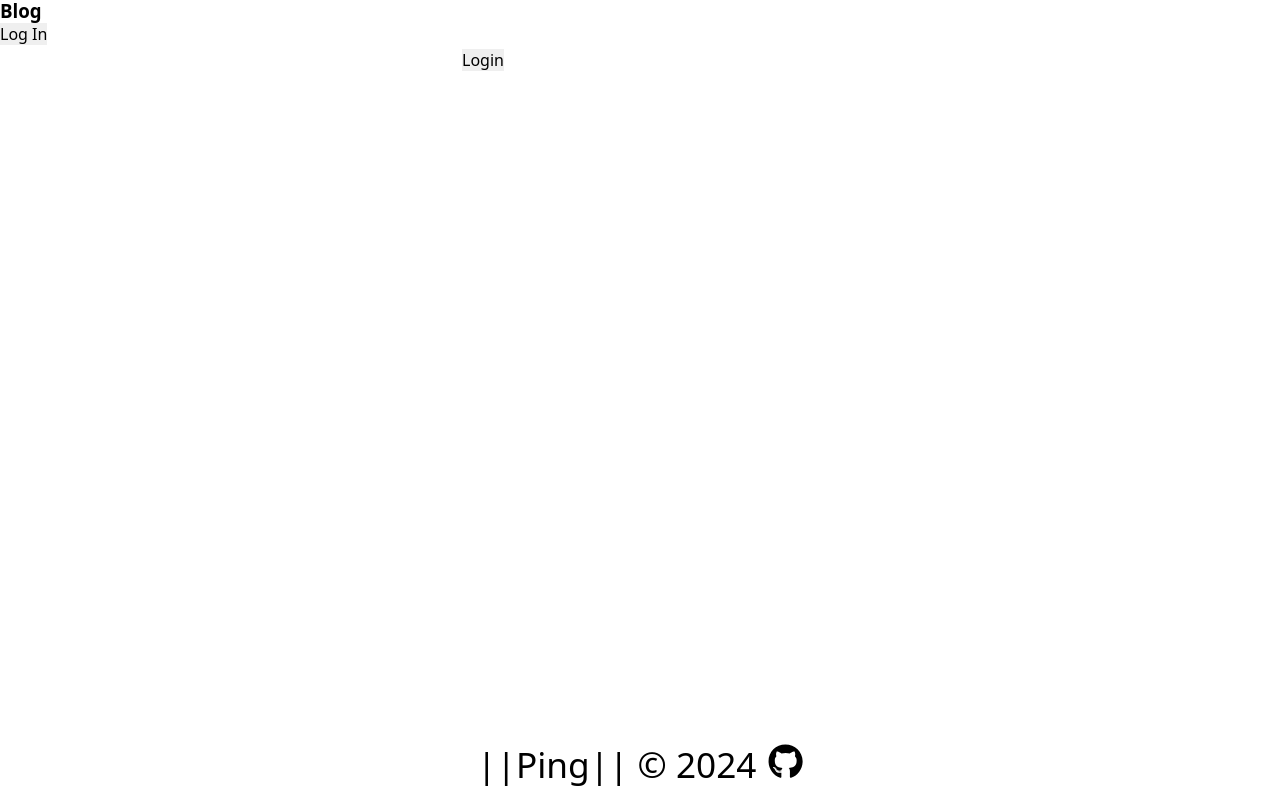
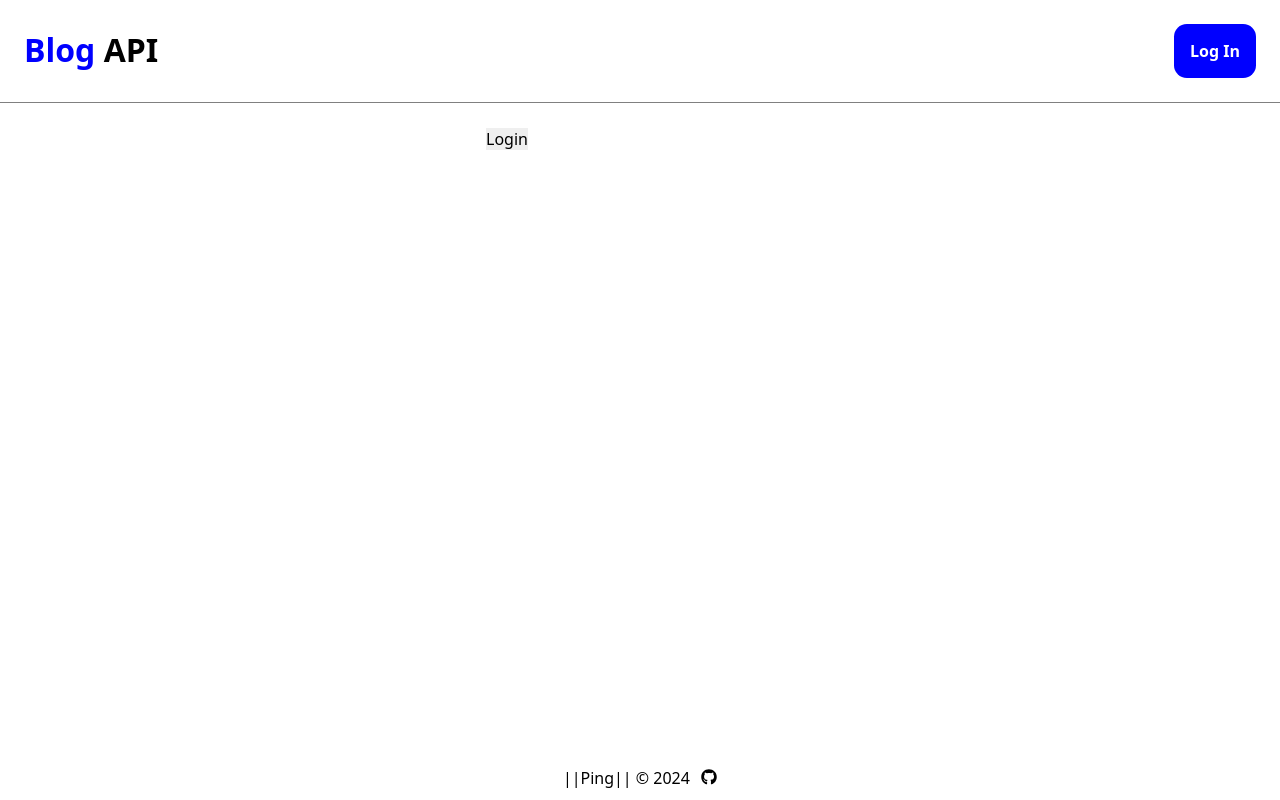
Before and after one commit to llpingll/blog-api, a React (Vite) app in the folder client/: page /login in a window 1280 px wide. Built offline with nearby package versions, Linux system fonts and the light colour scheme.

Commit message:
Create basic header styling | Create Post component

```diff
--- a/client/src/components/Footer.jsx
+++ b/client/src/components/Footer.jsx
@@ -13,7 +13,7 @@ const Footer = () => {
 };
 
 const FooterDiv = styled.div`
-  font-size: 2.2rem;
+  font-size: var(--16px);
   width: 100%;
   display: flex;
   justify-content: center;
--- a/client/src/components/Header.jsx
+++ b/client/src/components/Header.jsx
@@ -2,6 +2,7 @@ import { useAuth } from "./provider/AuthProvider";
 import { useNavigate, Link } from "react-router-dom";
 import { useState } from "react";
 import { IoIosArrowUp, IoIosArrowDown } from "react-icons/io";
+import styled from "styled-components";
 
 const Header = () => {
   const [showAccount, setShowAccount] = useState(false);
@@ -10,32 +11,113 @@ const Header = () => {
   const navigate = useNavigate();
 
   return (
-    <div>
-      <Link to={"/"}>
-        <h3>Blog</h3>
-      </Link>
+    <HeaderContainer>
+      <Nav>
+        <Link to={"/"}>
+          <Logo>
+            <span>Blog</span> API
+          </Logo>
+        </Link>
+        {user && user.type === "admin" && (
+          <button onClick={() => navigate("/admin")}>Admin</button>
+        )}
+      </Nav>
       {!user ? (
         <button onClick={() => navigate("/login")}>Log In</button>
       ) : (
-        <button onClick={() => setShowAccount(!showAccount)}>
-          Account {showAccount ? <IoIosArrowUp /> : <IoIosArrowDown />}
+        <button
+          className="account-button"
+          onClick={() => setShowAccount(!showAccount)}
+        >
+          Account{showAccount ? <IoIosArrowUp /> : <IoIosArrowDown />}
         </button>
       )}
       {showAccount && (
-        <div>
-          <div>
+        <AccountDetails>
+          <UserInfo>
             <p>Signed in as</p>
-            <p>{user.name}</p>
+            <p className="user">{user.name}</p>
             <p>{user.email}</p>
-          </div>
+          </UserInfo>
           <hr />
-          <div>
+          <div className="logout">
             <button onClick={() => setToken(null)}>Logout</button>
           </div>
-        </div>
+        </AccountDetails>
       )}
-    </div>
+    </HeaderContainer>
   );
 };
 
+const HeaderContainer = styled.div`
+  width: 100%;
+  border-bottom: 1px grey solid;
+  display: flex;
+  justify-content: space-between;
+  padding: var(--24px);
+
+  button {
+    font-size: var(--16px);
+    padding: 1rem;
+    border-radius: 0.8rem;
+    background-color: blue;
+    color: white;
+    font-weight: 600;
+  }
+
+  .account-button {
+    background-color: white;
+    border: 2px solid blue;
+    display: flex;
+    align-items: center;
+    gap: 0.3rem;
+    color: black;
+    font-weight: 500;
+  }
+`;
+
+const Nav = styled.nav`
+  display: flex;
+  gap: var(--24px);
+`;
+
+const Logo = styled.p`
+  font-size: var(--32px);
+  font-weight: 600;
+
+  span {
+    color: blue;
+  }
+`;
+
+const AccountDetails = styled.div`
+  display: flex;
+  flex-direction: column;
+  gap: 1rem;
+  position: absolute;
+  top: 8rem;
+  right: 1.5rem;
+  border: 2px grey solid;
+  padding: 1.2rem;
+  border-radius: var(--24px);
+  z-index: 2;
+  background-color: white;
+  color: ${({ theme }) => theme.colors.grey};
+
+  .logout {
+    text-align: center;
+  }
+
+  .user {
+    font-weight: 700;
+    color: black;
+  }
+`;
+
+const UserInfo = styled.div`
+  display: flex;
+  flex-direction: column;
+  gap: 0.5rem;
+`;
+
 export default Header;
--- a/client/src/components/Post.jsx
+++ b/client/src/components/Post.jsx
@@ -1,5 +1,33 @@
-const Post = () => {
-  return <div>Post</div>;
+import { Link, useLocation } from "react-router-dom";
+
+// eslint-disable-next-line react/prop-types
+const Post = ({ posts }) => {
+  const isAdminRoute = useLocation().pathname.includes("admin");
+
+  return (
+    <div>
+      {posts.length > 0 ? (
+        posts.map((post) => (
+          <Link to={`/post/${post._id}`} key={post._id}>
+            <h2>{post.title}</h2>
+            <p>{post.content}</p>
+            <div>
+              <p>By {post.author.name}</p>
+              <p>
+                Created on{" "}
+                {new Date(post.created_at).toLocaleDateString("en-GB")}
+              </p>
+              {isAdminRoute && (
+                <p>Status: {post.published ? "Published" : "Not Published"}</p>
+              )}
+            </div>
+          </Link>
+        ))
+      ) : (
+        <p>No Posts Found</p>
+      )}
+    </div>
+  );
 };
 
 export default Post;
--- a/client/src/components/PostForm.jsx
+++ /dev/null
@@ -1,5 +0,0 @@
-const PostForm = () => {
-  return <div>PostForm</div>;
-};
-
-export default PostForm;
--- a/client/src/components/Posts.jsx
+++ b/client/src/components/Posts.jsx
@@ -1,6 +1,6 @@
 import { useState, useEffect } from "react";
 import { useAuth } from "./provider/AuthProvider";
-import { Link } from "react-router-dom";
+import Post from "./Post";
 
 const Posts = () => {
   const [posts, setPosts] = useState([]);
@@ -64,28 +64,7 @@ const Posts = () => {
 
   if (loading) return <div>Loading...</div>;
 
-  return (
-    <div>
-      {posts.length > 0 ? (
-        posts.map((post) => (
-          <Link to={`/post/${post._id}`} key={post._id}>
-            <h3>{post.title}</h3>
-            <p>{post.content}</p>
-            <div>
-              <p>By {post.author.name}</p>
-              <p>
-                Created on{" "}
-                {new Date(post.created_at).toLocaleDateString("en-GB")}
-              </p>
-              <p>Status: {post.published ? "Published" : "Not Published"}</p>
-            </div>
-          </Link>
-        ))
-      ) : (
-        <p>No Posts Found</p>
-      )}
-    </div>
-  );
+  return <Post posts={posts} />;
 };
 
 export default Posts;
--- a/client/src/pages/CommonLayout.jsx
+++ b/client/src/pages/CommonLayout.jsx
@@ -1,17 +1,22 @@
 import { Outlet } from "react-router-dom";
 import Header from "../components/Header";
 import Footer from "../components/Footer";
+import styled from "styled-components";
 
 const CommonLayout = () => {
   return (
     <>
       <Header />
-      <main>
+      <Main>
         <Outlet />
-      </main>
+      </Main>
       <Footer />
     </>
   );
 };
 
+const Main = styled.main`
+  padding: var(--24px);
+`;
+
 export default CommonLayout;
--- a/client/src/pages/Home.jsx
+++ b/client/src/pages/Home.jsx
@@ -1,5 +1,5 @@
 import { useState, useEffect } from "react";
-import { Link } from "react-router-dom";
+import Post from "../components/Post";
 
 const Home = () => {
   const [posts, setPosts] = useState([]);
@@ -60,27 +60,7 @@ const Home = () => {
 
   if (loading) return <div>Loading...</div>;
 
-  return (
-    <div>
-      {posts.length > 0 ? (
-        posts.map((post) => (
-          <Link to={`/post/${post._id}`} key={post._id}>
-            <h3>{post.title}</h3>
-            <p>{post.content}</p>
-            <div>
-              <p>By {post.author.name}</p>
-              <p>
-                Created on{" "}
-                {new Date(post.created_at).toLocaleDateString("en-GB")}
-              </p>
-            </div>
-          </Link>
-        ))
-      ) : (
-        <p>No Posts Found</p>
-      )}
-    </div>
-  );
+  return <Post posts={posts} />;
 };
 
 export default Home;
--- a/client/src/utilities/GlobalStyle.js
+++ b/client/src/utilities/GlobalStyle.js
@@ -5,6 +5,7 @@ const GlobalStyle = createGlobalStyle`
     --16px: 1rem;
     --24px: 1.5rem;
     --32px: 2rem;
+    --40px: 2.5rem;
     --300px: 18.75rem;
   }
 
@@ -65,13 +66,13 @@ const GlobalStyle = createGlobalStyle`
 
   @media (max-width: 1200px) {
     html {
-      font-size: 55%;
+      /* font-size: 55%; */
     }
   }
 
   @media (max-width: 500px) {
     html {
-      font-size: 45%;
+      /* font-size: 45%; */
     }
   }
 `;
--- a/client/src/utilities/Theme.js
+++ b/client/src/utilities/Theme.js
@@ -1,6 +1,6 @@
 const Theme = {
   colors: {
-    gunmetal: "#1F1F1F",
+    grey: "#979797",
     text: "#FFFFFF",
     textHover: "#EFEEEE",
     textActive: "#C0C0C0",
```
